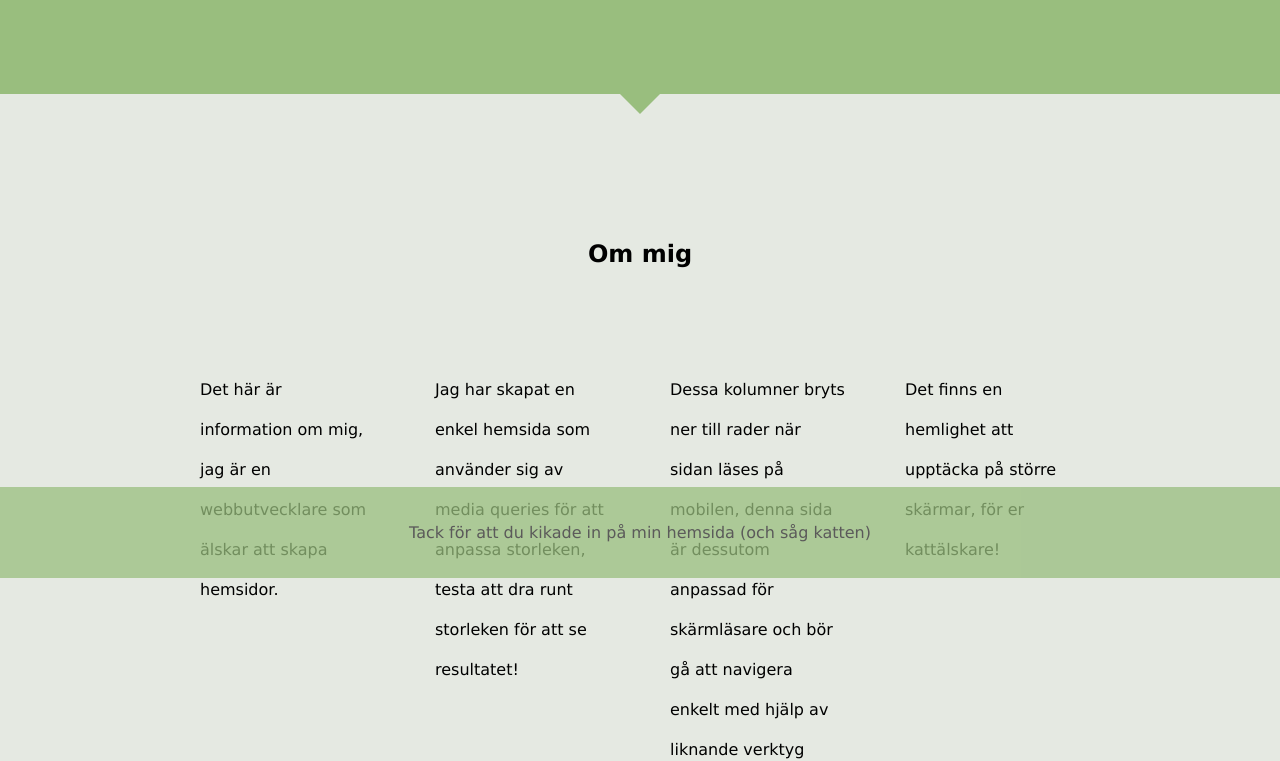
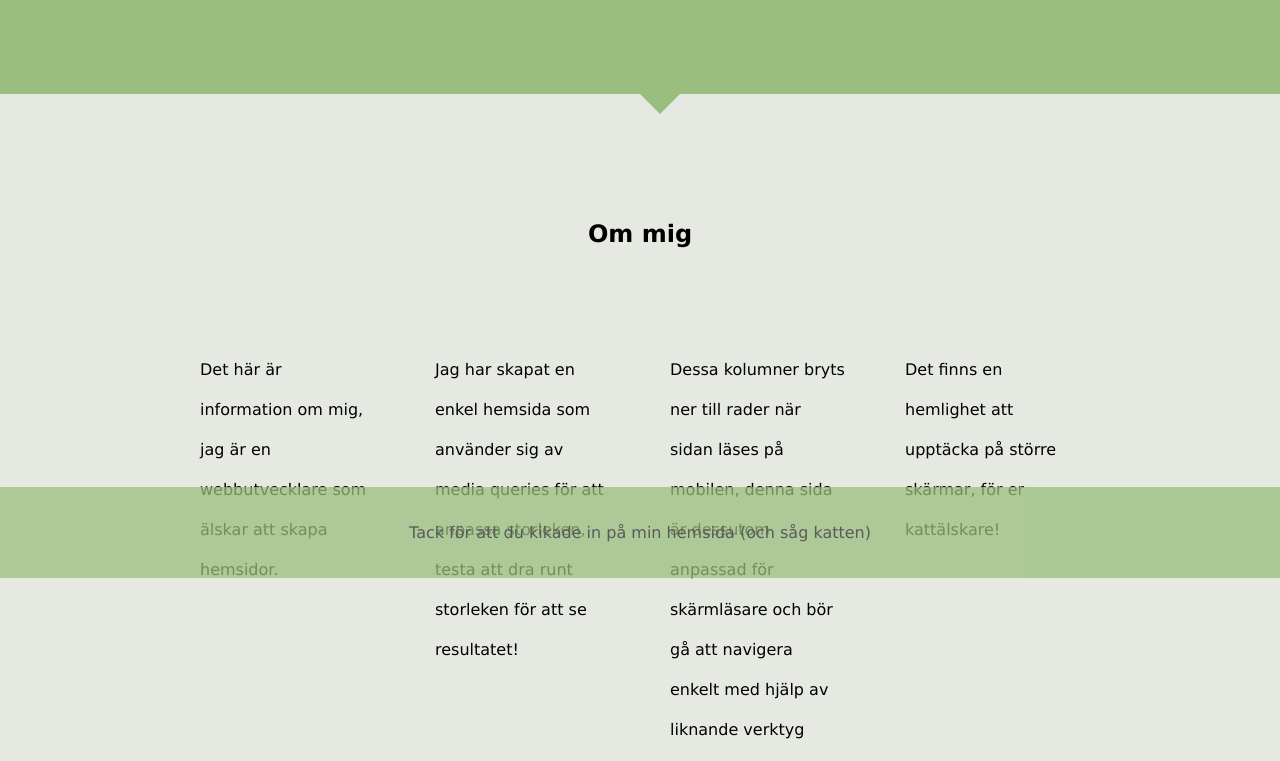
Before and after one commit to bugstile/ChasAcademy-Projekt-2024-09-13, a plain HTML site: page index.html in a window 1280 px wide. Shown: the part 222-983 px from the top of the page. Drawn offline with Linux system fonts and the light colour scheme.

Commit message:
ändrade triangeln till position absolute för att se till att jag fick in det i uppgiften

```diff
--- a/index.html
+++ b/index.html
@@ -8,6 +8,7 @@
         <style>
         </style>
     </head>
+
     <body>
         <header id="top">
             <h1>Välkommen till Cat Space</h1>
@@ -20,14 +21,16 @@
             </nav>
 
         </header>
+
         <main>
             <div class="triangle-down"></div>
+
             <section>
                 <a href="#top">
                     <img class="sticky" src="cat.png" alt="Snurrande katten tar dig till toppen av sidan"/>
                 </a>
                 <h2>Om mig</h2>
-                <div class="content">
+                <article>
                     <p>Det här är information om mig, jag är en webbutvecklare som älskar att skapa hemsidor.</p>
 
                     <p>Jag har skapat en enkel hemsida som använder sig av media queries för att anpassa storleken, testa att dra runt storleken för att se resultatet!</p>
@@ -35,7 +38,8 @@
                     <p>Dessa kolumner bryts ner till rader när sidan läses på mobilen, denna sida är dessutom anpassad för skärmläsare och bör gå att navigera enkelt med hjälp av liknande verktyg</p>
 
                     <p>Det finns en hemlighet att upptäcka på större skärmar, för er kattälskare!</p>
-                </div>
+                </article>
+
                 <figure>
                     <div id="catNOW" class="img">
                         <img src="Katt.jpg" alt="En söt katt"/>
@@ -44,6 +48,7 @@
                 </figure>
             </section>
         </main>
+
         <footer>
             <p>Tack för att du kikade in på min hemsida (och såg katten)</p>
         </footer>
--- a/styles.css
+++ b/styles.css
@@ -19,6 +19,11 @@ ul li {
     display: inline;
     padding: 20px;
     position: relative;
+}
+
+article {
+    padding: 0;
+    margin: 0;
 }
 
 ul li a {
@@ -75,6 +80,8 @@ footer {
 .triangle-down {
     width: 0;
     height: 0;
+    position:absolute;
+    left: 50%;
     margin: auto;
     border-left: 20px solid transparent;
     border-right: 20px solid transparent;
@@ -82,7 +89,7 @@ footer {
   }
 
 .sticky {
-    display:none;
+    display: none;
     transition: transform 1.5s ease;
 }
 
@@ -91,6 +98,10 @@ footer {
 }
 
 @media (max-width: 768px){
+    .triangle-down {
+        left: 48%;
+    }
+
     ul li a{
         font-size: 26px;
     }
@@ -106,6 +117,7 @@ footer {
 }
 
 @media (min-width: 1200px){
+
     .sticky {
         display: block;
         position:fixed;
@@ -122,14 +134,14 @@ footer {
         padding-top: 80px;
     }
 
-    .content {
+    article {
         display: flex;
         padding: 20px;
         flex-direction: row;
         align-items: stretch;
     }
 
-    .content p {
+    article p {
         padding: 20px;
         margin-right: 10px;
         margin-left: 10px;
@@ -165,7 +177,7 @@ footer {
         z-index: 50;
     }
 
-    .content p {
+    article p {
         margin-right: 20px;
         margin-left: 20px;
     }
```
